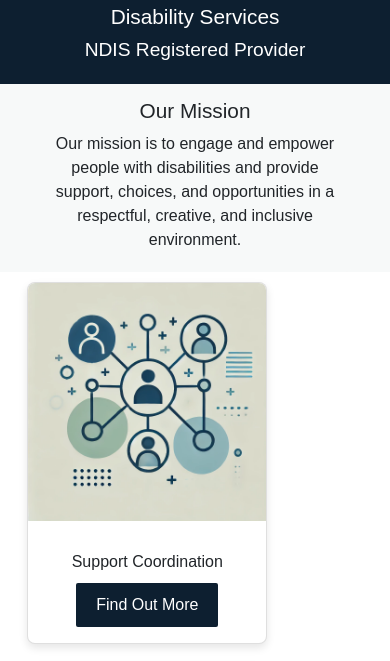
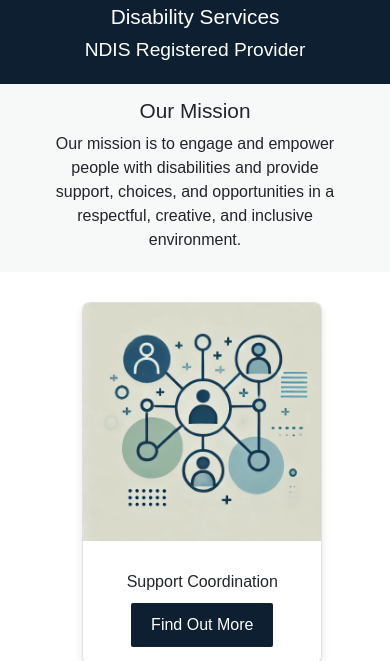
Before and after one commit to Robotmcgregor/bluegumAbility, a plain HTML site: page index.html in a window 390 px wide. Shown: the part 123-784 px from the top of the page. Drawn offline with nearby package versions, Linux system fonts and the light colour scheme.

Commit message:
css v4 cards updated

```diff
--- a/css/styles.css
+++ b/css/styles.css
@@ -499,16 +499,17 @@ ul ul ul {
     display: flex;
     flex-wrap: wrap;
     justify-content: space-between; /* Distributes cards evenly */
-    gap: 20px; /* Adds space between the cards */
+    gap: 10px; /* Adds space between the cards */
   }
 
   .card-container {
     display: flex;
-    justify-content: space-between; /* Optional: Adds spacing between cards */
-    gap: 20px; /* Optional: Adds gap between cards */
+
+    gap: 10px; /* Optional: Adds gap between cards */
     max-width: 1200px; /* Adjust based on your design */
     margin: 0 auto;
     padding: 20px;
+
 }
 
 .card {
@@ -864,6 +865,7 @@ ul ul ul {
   .card-container {
       flex-direction: column;
       gap: 15px;
+      align-items: center; /* Center-align each card in the column layout */
   }
 
   .card {
--- a/index.html
+++ b/index.html
@@ -38,7 +38,7 @@
 
   <!-- CSS stylesheets -->
   <link rel="stylesheet" href="https://stackpath.bootstrapcdn.com/bootstrap/4.4.1/css/bootstrap.min.css" integrity="sha384-Vkoo8x4CGsO3+Hhxv8T/Q5PaXtkKtu6ug5TOeNV6gBiFeWPGFN9MuhOf23Q9Ifjh" crossorigin="anonymous">
-  <link rel="stylesheet" href="css/styles.css?v=1.3">
+  <link rel="stylesheet" href="css/styles.css?v=1.4">
   <!-- Favicon link -->
   <!-- <link rel="icon" type="image/png" href="/images/favicon-16x16.png" sizes="16x16"> -->
   <link rel="icon" type="image/png" href="/images/favicon-32x32.png" sizes="32x32">
@@ -194,7 +194,7 @@
 </section>
 
 <section>
-  <div class="sub-banner-section">
+  <div class="sub-banner-section card-container card-container-inline">
     <div class="card" style="width: 15rem;">
       <img src="images/gallery/cos.webp" class="card-img-top" alt="Representation of Support Coordination" height="200px" width="auto">
       <div class="card-body">
```
Also changed, not shown: contact.html (+1 -1 lines), gallery.html (+1 -1 lines), houses.html (+1 -1 lines), privacy-policy.html (+1 -1 lines).
